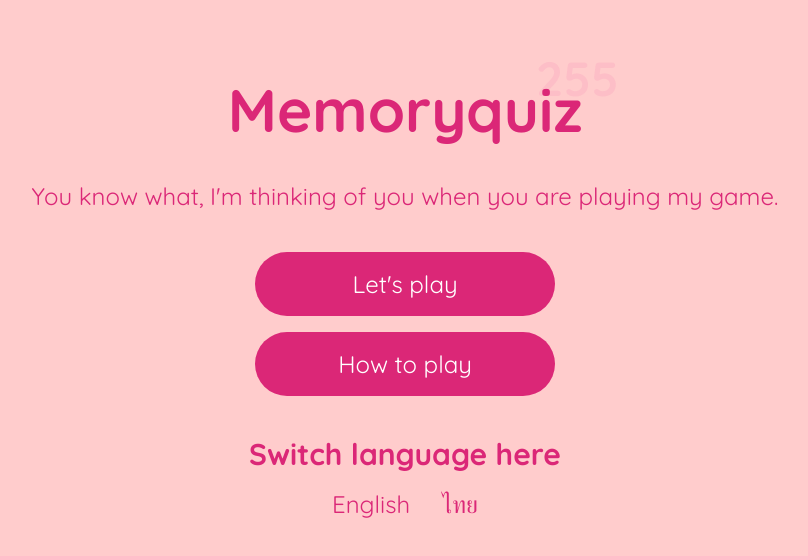
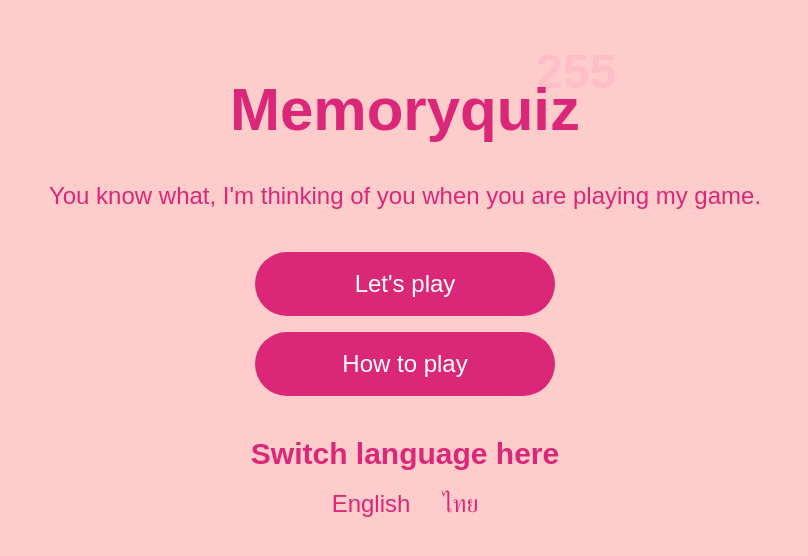
Before and after one commit to suttirakcha/memoryquiz, a React (Create React App) app: page / in a window 1280 px wide. Shown: the top 556 px of the page, without its empty margins (235-1043 px from the left). Built offline with nearby package versions, Linux system fonts and the light colour scheme; a web font is replaced by a local one.

Commit message:
refactor: create custom CSS classes

```diff
--- a/src/App.css
+++ b/src/App.css
@@ -35,7 +35,7 @@ body {
   animation:timerText 500ms forwards;
 }
 
-.num-float {
+.num-float-anim {
   animation:numFloat 3s linear infinite;
 }
 
--- a/src/components/BackButton.tsx
+++ b/src/components/BackButton.tsx
@@ -3,9 +3,7 @@ import { ButtonProps } from "../types"
 
 const BackButton = ({ onClick, text, className } : ButtonProps) => {
   return (
-    <button onClick={onClick}
-      className={`font-semibold flex items-center gap-x-2 absolute top-4 left-4 text-xl md:top-6 md:left-6 md:text-2xl ${className}`}
-    >
+    <button onClick={onClick} className={`back-btn ${className}`}>
       <ChevronLeft />
       {text}
     </button>
--- a/src/components/Button.tsx
+++ b/src/components/Button.tsx
@@ -2,7 +2,13 @@ import { ButtonProps } from "../types"
 
 const Button = ({ onClick, text, className, disabled } : ButtonProps) => {
   return (
-    <button onClick={onClick} disabled={disabled} className={`bg-pink-600 ${disabled ? "" : "hover:bg-pink-700"} transition-background rounded-full text-white px-6 py-4 text-2xl ${className}`}>{text}</button>
+    <button
+      onClick={onClick}
+      disabled={disabled}
+      className={`bg-pink-600 ${disabled ? "" : "hover:bg-pink-700"} main-btn ${className}`}
+    >
+      {text}
+    </button>
   )
 }
 
--- a/src/components/ModalText.tsx
+++ b/src/components/ModalText.tsx
@@ -1,8 +1,8 @@
-import { ReactNode } from "react"
+import { PropsWithChildren } from "react"
 import { ModalTextProps } from "../types"
 
-export const MainModalText = ({ children } : { children: ReactNode }) => {
-  return (<h1 className="text-5xl md:text-6xl font-bold">{children}</h1>)
+export const MainModalText = ({ children } : PropsWithChildren) => {
+  return (<h1 className="heading">{children}</h1>)
 }
 
 export const ModalText = ({ text, isOpen, isRounded } : ModalTextProps) => {
--- a/src/index.css
+++ b/src/index.css
@@ -10,21 +10,34 @@
 
 @font-face {
   font-family: "Eclair";
+  src: url("../public/fonts/MN ECLAIR.ttf");
+  font-weight: 600
+}
+
+@font-face {
+  font-family: "Eclair";
   src: url("../public/fonts/MN ECLAIR Bold.ttf");
   font-weight: 700
 }
 
-@font-face {
-  font-family: "Eclair";
-  src: url("../public/fonts/MN ECLAIR.ttf");
-  font-weight: 600
+@layer base {
+  .main-btn {
+    @apply transition-[background] rounded-full text-white px-6 py-4 text-2xl;
+  }
+  .back-btn {
+    @apply font-semibold flex items-center gap-x-2 absolute top-4 left-4 text-xl md:top-6 md:left-6 md:text-2xl;
+  }
+  .num-float-text {
+    @apply absolute text-pink-500/10 text-5xl font-bold z-1 cursor-pointer text-center transition-opacity duration-300;
+  }
+  .heading {
+    @apply text-5xl md:text-6xl font-bold;
+  }
 }
 
 body {
   margin: 0;
-  font-family: 'Eclair', 'Quicksand', -apple-system, BlinkMacSystemFont, 'Segoe UI', 'Roboto', 'Oxygen',
-    'Ubuntu', 'Cantarell', 'Fira Sans', 'Droid Sans', 'Helvetica Neue',
-    sans-serif;
+  font-family: 'Eclair', sans-serif;
   -webkit-font-smoothing: antialiased;
   -moz-osx-font-smoothing: grayscale;
 }
--- a/tailwind.config.js
+++ b/tailwind.config.js
@@ -4,7 +4,11 @@ module.exports = {
     "./src/**/*.{js,jsx,ts,tsx}",
   ],
   theme: {
-    extend: {},
+    extend: {
+      zIndex: {
+        1: 1
+      }
+    },
   },
   plugins: [],
 }
```
